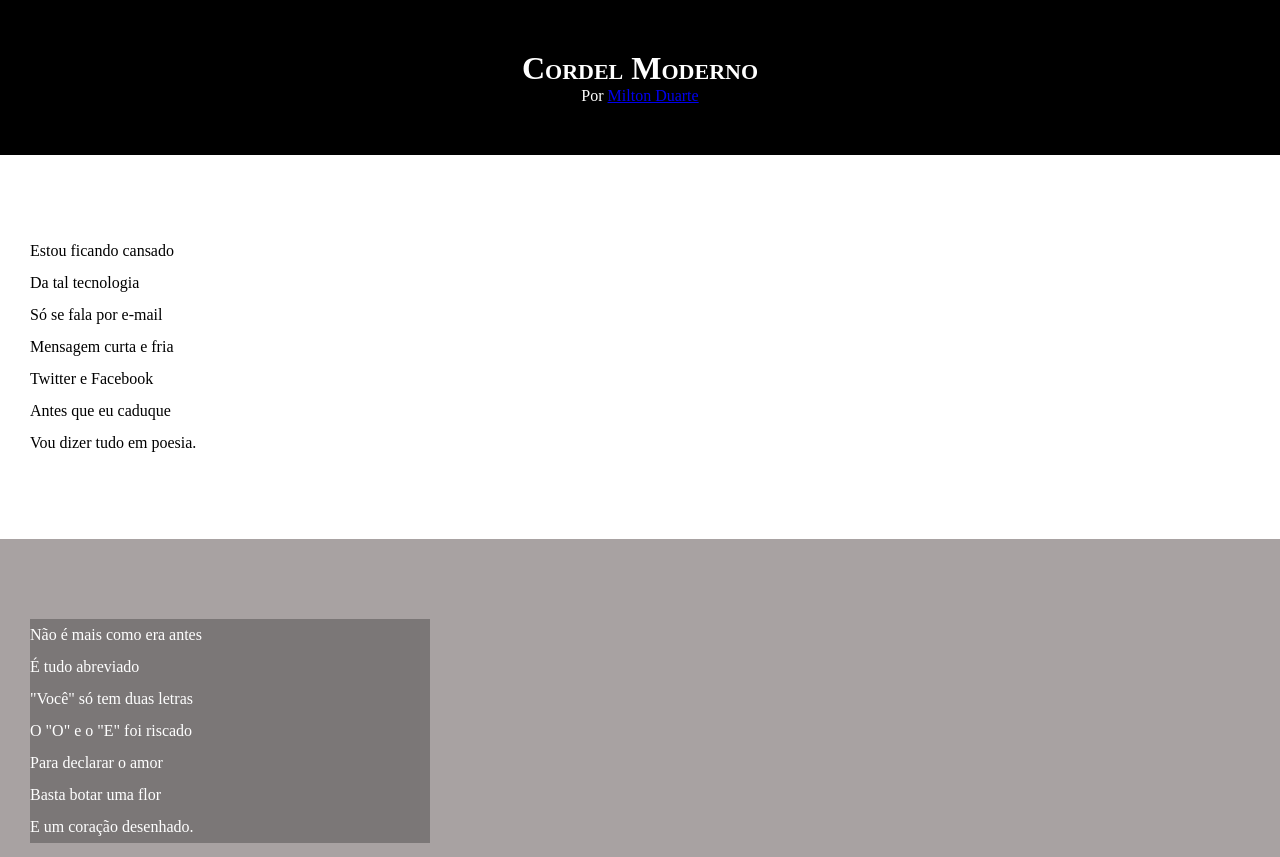
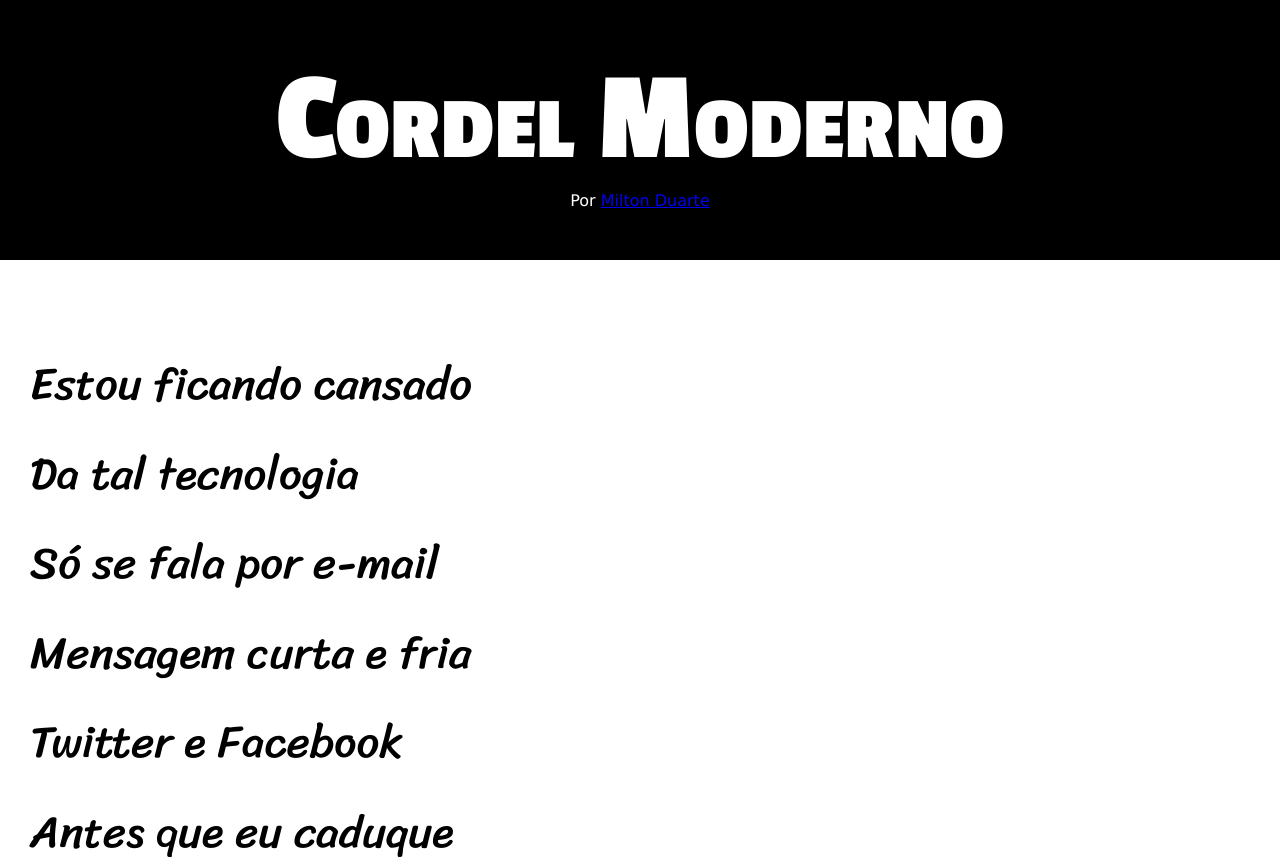
Before and after one commit to FehMJ/HTML5-E-CSS3, a plain HTML site: page Desafios/d012/index.html in a window 1280 px wide. Shown: the top 857 px of the page. Drawn offline with Linux system fonts and the light colour scheme.

Commit message:
atualização de estilo desafio 12

```diff
--- a/Desafios/d012/estilo/style.css
+++ b/Desafios/d012/estilo/style.css
@@ -1,13 +1,26 @@
 @charset "UTF-8";
+
+@import url('https://fonts.googleapis.com/css2?family=Passion+One:wght@400;700;900&display=swap');
+
+@import url('https://fonts.googleapis.com/css2?family=Sriracha&display=swap');
+
+:root {
+    --fonte01: Verdana, Geneva, Tahoma, sans-serif;
+    --fonte02: 'Passion One', cursive;
+    --fonte03: 'Sriracha', cursive;
+}
+
 
 * {
     margin: 0px;
     padding: 0px;
+    font-size: 1em;
 }
 
 html, body {
     min-height: 100vh;
     background-color: darkgray;
+    font-family: var(--fonte01);
 }
 
 header {
@@ -19,6 +32,8 @@ header {
 header > h1 {
     padding-top: 50px;
     font-variant: small-caps;
+    font-family: var(--fonte02);
+    font-size: 10vw;
 }
 
 header > p {
@@ -43,6 +58,8 @@ section {
     padding-bottom: 10vh;
     line-height: 2em;
     padding-left: 30px;
+    font-family: var(--fonte03);
+    font-size: 3.5vw;
 }
 
 section.imagem {
@@ -52,7 +69,8 @@ section.imagem {
 
 section.imagem > p {
     background-color: rgba(0, 0, 0, 0.267);
-    width: 400px;
+    display: inline-block;
+    padding: 5px;
 }
 
 footer {
```
